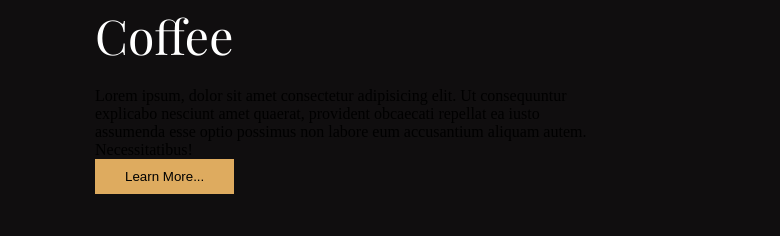
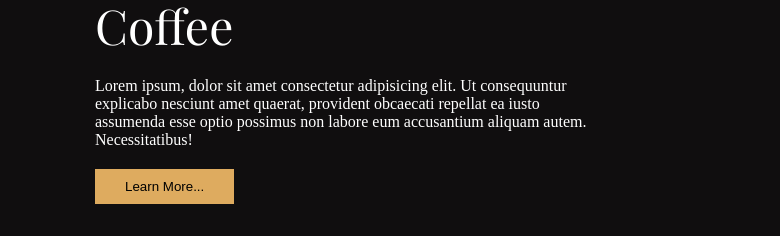
Before and after one commit to Tristverm/Coffee-Landing-Page-HTML-CSS-JS-, a plain HTML site: page index.html in a window 1280 px wide. Shown: the part 2184-2420 px from the top of the page, 0-780 px from the left. Drawn offline with nearby package versions, Linux system fonts and the light colour scheme; a web font is replaced by a local one.

Commit message:
Added final styling to the coffee section

```diff
--- a/index.html
+++ b/index.html
@@ -24,6 +24,7 @@
       <h1 class="primary-heading">WITH OUR COFFEE</h1>
       <button class="main-btn">Shop Now</button>
     </header>
+    <!-- Our Story -->
     <section id="our-story">
       <div class="img-container">
         <div class="img"></div>
@@ -42,6 +43,7 @@
         <button>Learn more..</button>
       </div>
     </section>
+    <!-- Coffee Section -->
     <section class="coffee-container">
       <div class="content-section">
         <div class="title-style">
@@ -57,11 +59,12 @@
           repellat ea iusto assumenda esse optio possimus non labore eum
           accusantium aliquam autem. Necessitatibus!
         </p>
-        <button>Learn More...</button>
+        <button style="margin-top: 20px">Learn More...</button>
       </div>
       <section class="img-container">
         <img src="./images/2.png" alt="" class="img-2" />
       </section>
     </section>
+
   </body>
 </html>
--- a/style.css
+++ b/style.css
@@ -166,4 +166,6 @@ li > a:hover {
 .content-section > p {
   max-width: 500px;
   margin-top: 20px;
+  color: #fff;
+  font-family: serif;
 }
```
